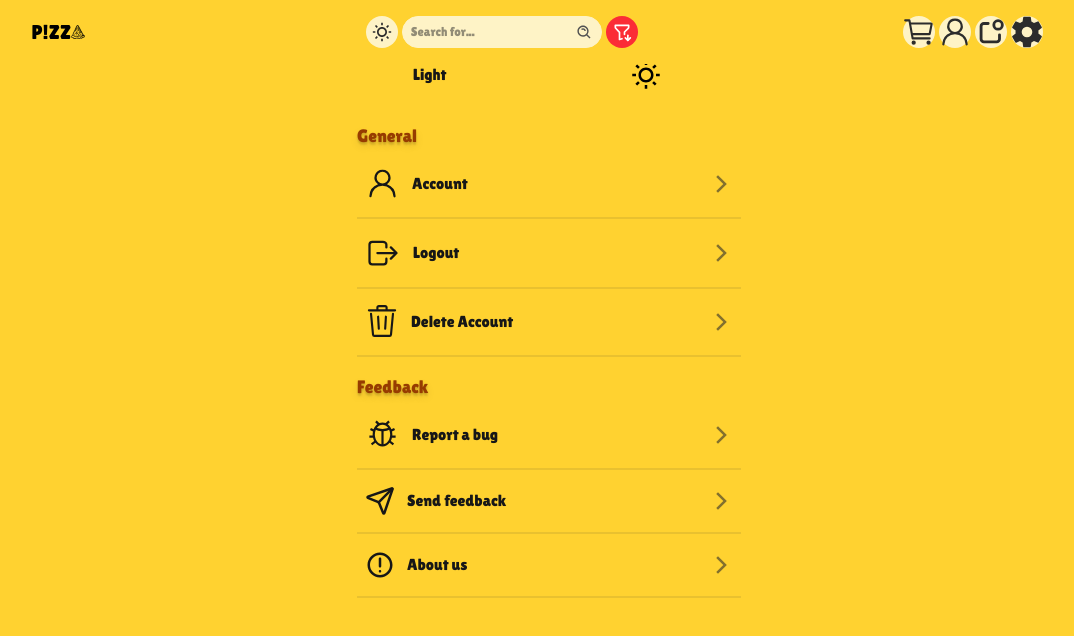
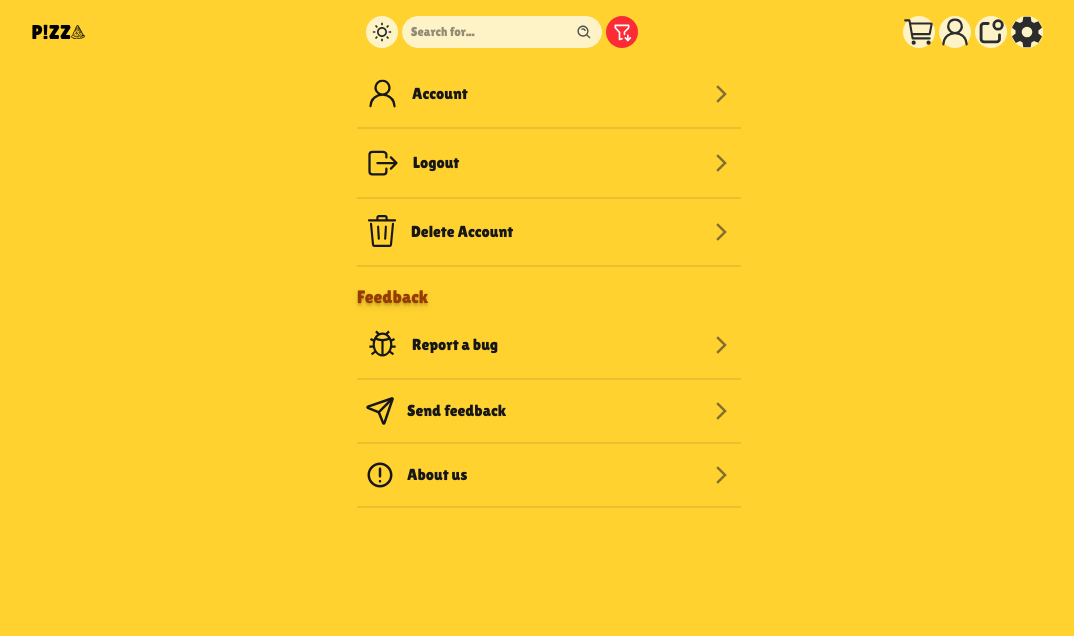
Before and after one commit to mahdibaderloo/fastfood, a React (Vite) app: page /settings in a window 1280 px wide. Shown: the top 636 px of the page, without its empty margins (103-1177 px from the left). Built offline with nearby package versions, Linux system fonts and the light colour scheme; data requests are answered from the project's data file.

Commit message:
add ToggleThemeBox

```diff
--- /dev/null
+++ b/src/features/settings/ToggleThemeBox.tsx
@@ -0,0 +1,32 @@
+import { BsMoonStarsFill } from "react-icons/bs";
+import { RiSunLine } from "react-icons/ri";
+import { useTheme } from "../../store/themeStore";
+
+function ToggleThemeBox() {
+  const { theme, toggleTheme } = useTheme();
+
+  return (
+    <div className="sm:w-90 sm:mx-auto lg:hidden">
+      <p className="text-amber-800 dark:text-amber-100 text-shadow-lg sm:text-lg">
+        Theme
+      </p>
+      <div
+        className="flex items-center justify-between p-2 sm:py-4 sm:px-14"
+        onClick={toggleTheme}
+      >
+        <p className="text-neutral-900 dark:text-amber-300">
+          {theme === "dark" ? "Dark" : "Light"}
+        </p>
+        <p>
+          {theme === "dark" ? (
+            <BsMoonStarsFill color="#ffd230" />
+          ) : (
+            <RiSunLine size={30} />
+          )}
+        </p>
+      </div>
+    </div>
+  );
+}
+
+export default ToggleThemeBox;
--- a/src/pages/Settings.tsx
+++ b/src/pages/Settings.tsx
@@ -12,6 +12,7 @@ import Header from "../components/Header.js";
 import SettingsItem from "../features/settings/SettingsItem.js";
 import Modal from "../components/Modal.js";
 import { useModalStore } from "../store/modalStore.js";
+import ToggleThemeBox from "../features/settings/ToggleThemeBox.js";
 
 const generalItems = [
   {
@@ -77,7 +78,7 @@ const feedbackItems = [
 ];
 
 function Settings() {
-  const { theme, toggleTheme } = useTheme();
+  const { theme } = useTheme();
   const { open } = useModalStore();
 
   function handleLogoutModal() {
@@ -98,26 +99,7 @@ function Settings() {
         pContent="Sett!ngs"
       />
       <main className="overflow-y-scroll p-4">
-        <div className="sm:w-90 sm:mx-auto">
-          <p className="text-amber-800 dark:text-amber-100 text-shadow-lg sm:text-lg">
-            Theme
-          </p>
-          <div
-            className="flex items-center justify-between p-2 sm:py-4 sm:px-14"
-            onClick={toggleTheme}
-          >
-            <p className="text-neutral-900 dark:text-amber-300">
-              {theme === "dark" ? "Dark" : "Light"}
-            </p>
-            <p>
-              {theme === "dark" ? (
-                <BsMoonStarsFill color="#ffd230" />
-              ) : (
-                <RiSunLine size={30} />
-              )}
-            </p>
-          </div>
-        </div>
+        <ToggleThemeBox />
         <div className="mt-4 sm:w-90 sm:mx-auto">
           <p className="text-amber-800 dark:text-amber-100 text-shadow-lg sm:text-lg">
             General
```
